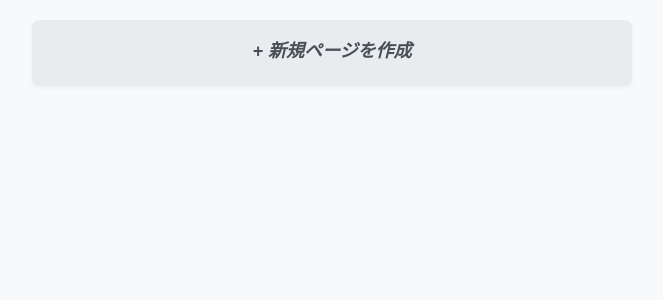
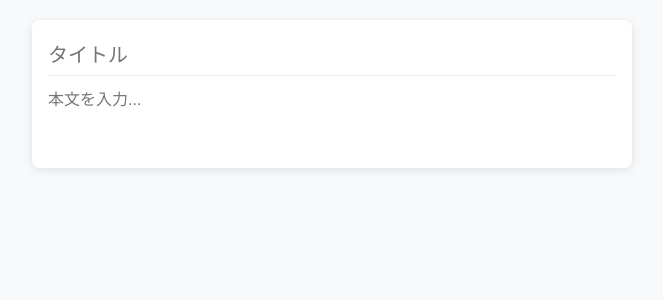
Before and after one commit to buzomo/myw, a Flask app: page / in a window 1280 px wide. Shown: the top 300 px of the page, without its empty margins (308-971 px from the left). Run offline with Flask 3, Linux system fonts and the light colour scheme; data that the repository does not hold is empty; some libraries are stand-ins or nearby versions.

Commit message:
「新規ページ作成」ボタンを廃止し、最初から空欄のエディタを配置。 各エディタの textarea の高さを行数に応じて可変（1行なら1行分の高さ）。 バツボタンを削除。

```diff
--- a/templates/index.html
+++ b/templates/index.html
@@ -8,181 +8,164 @@
       type="image/svg+xml">
     <title>シンプルWiki</title>
     <style>
-        * { box-sizing: border-box; margin: 0; padding: 0; font-family: sans-serif; }
-        body { background: #f8f9fa; padding: 20px; }
-        #pageList { max-width: 600px; margin: 0 auto; }
-        .page-card { background: white; border-radius: 8px; padding: 16px; margin-bottom: 12px; box-shadow: 0 2px 4px rgba(0,0,0,0.05); cursor: pointer; }
-        .page-title { font-size: 18px; font-weight: bold; margin-bottom: 8px; }
-        .page-content { color: #555; font-size: 14px; overflow: hidden; text-overflow: ellipsis; display: -webkit-box; -webkit-line-clamp: 2; -webkit-box-orient: vertical; }
-        .editor-container { background: white; border-radius: 8px; padding: 16px; margin-bottom: 12px; box-shadow: 0 2px 8px rgba(0,0,0,0.1); position: relative; }
-        .editor-title { width: 100%; font-size: 20px; border: none; outline: none; margin-bottom: 12px; padding: 8px 0; border-bottom: 1px solid #eee; }
-        .editor-content { width: 100%; min-height: 100px; font-size: 16px; border: none; outline: none; resize: none; overflow-y: auto; }
-        .close-button { position: absolute; top: 10px; right: 10px; background: none; border: none; font-size: 18px; cursor: pointer; color: #ccc; }
-        .close-button:hover { color: #666; }
-        .keyword { color: #0366d6; cursor: pointer; }
-        #relatedPages { max-width: 600px; margin: 20px auto; }
-        .related-page-card { background: white; border-radius: 8px; padding: 16px; margin-bottom: 12px; box-shadow: 0 2px 4px rgba(0,0,0,0.05); cursor: pointer; }
-        .highlight { background-color: #d4edda; font-weight: bold; }
-        #searchModal { display: none; position: fixed; top: 0; left: 0; width: 100%; height: 100%; background: rgba(0, 0, 0, 0.5); z-index: 100; }
-        #searchModalContent { position: absolute; top: 50%; left: 50%; transform: translate(-50%, -50%); background: white; padding: 20px; border-radius: 8px; width: 80%; max-width: 600px; }
-        #searchInput { width: 100%; padding: 12px; font-size: 16px; border: 1px solid #ddd; border-radius: 6px; margin-bottom: 16px; }
-        #searchResults { max-height: 400px; overflow-y: auto; }
-        #newPageCard {
-            background: #e9ecef !important;
-            color: #495057 !important;
-            font-style: italic;
+        * {
+            box-sizing: border-box;
+            margin: 0;
+            padding: 0;
+            font-family: sans-serif;
+        }
+        body {
+            background: #f8f9fa;
+            padding: 20px;
+        }
+        #pageList {
+            max-width: 600px;
+            margin: 0 auto;
+        }
+        .editor-container {
+            background: white;
+            border-radius: 8px;
+            padding: 16px;
             margin-bottom: 12px;
-            text-align: center;
+            box-shadow: 0 2px 8px rgba(0, 0, 0, 0.1);
         }
-        #newPageCard:hover {
-            background: #dee2e6 !important;
+        .editor-title {
+            width: 100%;
+            font-size: 20px;
+            border: none;
+            outline: none;
+            margin-bottom: 12px;
+            padding: 8px 0;
+            border-bottom: 1px solid #eee;
         }
-        .toast { visibility: hidden; min-width: 250px; background-color: #333; color: #fff; text-align: center; border-radius: 2px; padding: 16px; position: fixed; z-index: 1; right: 30px; bottom: 30px; }
-        .toast.show { visibility: visible; animation: fadein 0.5s, fadeout 0.5s 2.5s; }
-        @keyframes fadein { from { bottom: 0; opacity: 0; } to { bottom: 30px; opacity: 1; } }
-        @keyframes fadeout { from { bottom: 30px; opacity: 1; } to { bottom: 0; opacity: 0; } }
+        .editor-content {
+            width: 100%;
+            min-height: auto;
+            font-size: 16px;
+            border: none;
+            outline: none;
+            resize: none;
+            overflow-y: hidden;
+            line-height: 1.5;
+        }
+        .related-pages {
+            margin-top: 12px;
+        }
+        .related-page-card {
+            background: #f8f9fa;
+            border-radius: 4px;
+            padding: 8px 12px;
+            margin-bottom: 6px;
+            cursor: pointer;
+            display: inline-block;
+            margin-right: 6px;
+            font-size: 14px;
+        }
+        .related-page-card:hover {
+            background: #e9ecef;
+        }
     </style>
 </head>
 <body>
     <div id="pageList">
-        <div class="page-card" id="newPageCard" onclick="createNewEditor()">
-            <div class="page-title">+ 新規ページを作成</div>
+        <div class="editor-container" data-title="">
+            <input type="text" class="editor-title" placeholder="タイトル" oninput="updatePageTitle(this)">
+            <textarea class="editor-content" placeholder="本文を入力..." oninput="autoResize(this); extractKeywords(this)"></textarea>
+            <div class="related-pages"></div>
         </div>
     </div>
-    <div id="searchModal">
-        <div id="searchModalContent">
-            <input type="text" id="searchInput" placeholder="検索..." autofocus>
-            <div id="searchResults"></div>
-        </div>
-    </div>
-    <div id="toast" class="toast"></div>
     <script>
         const token = "{{ token }}";
-        let lastDeletedPage = null;
-        let debounceTimer = null;
         let cachedPages = JSON.parse(localStorage.getItem('cachedPages')) || [];
 
         // ページ一覧を表示（本文が空のページを除外）
         function renderPageList(pages) {
             const pageList = document.getElementById('pageList');
             const filteredPages = pages.filter(page => page.content.trim().length > 0);
-            let html = `<div class="page-card" id="newPageCard" onclick="createNewEditor()" style="text-align: center; cursor: pointer; background: #e9ecef;">
-                            <div class="page-title">+ 新規ページを作成</div>
-                        </div>`;
-            html += filteredPages.map(page => {
-                return `
+            let html = '';
+            filteredPages.forEach(page => {
+                html += `
                     <div class="editor-container" data-title="${page.title}">
-                        <button class="close-button" onclick="closeEditor('${page.title}')">×</button>
-                        <input type="text" class="editor-title" value="${page.title}" oninput="updatePageTitle(this, '${page.title}')" placeholder="タイトル">
-                        <textarea class="editor-content" oninput="updateEditorHeight(this); extractKeywords(this, '${page.title}')" placeholder="本文を入力...">${page.content}</textarea>
+                        <input type="text" class="editor-title" value="${page.title}" oninput="updatePageTitle(this)" placeholder="タイトル">
+                        <textarea class="editor-content" oninput="autoResize(this); extractKeywords(this)" placeholder="本文を入力...">${page.content}</textarea>
                         <div class="related-pages" id="relatedPages_${page.title.replace(/\s+/g, '_')}"></div>
                     </div>
                 `;
-            }).join('');
-            pageList.innerHTML = html;
+            });
+            pageList.innerHTML += html;
         }
 
-        // 新規エディタを作成
-        function createNewEditor() {
-            const pageList = document.getElementById('pageList');
-            const newEditorId = Date.now();
-            const newEditorHTML = `
-                <div class="editor-container" data-title="">
-                    <button class="close-button" onclick="closeEditor('')">×</button>
-                    <input type="text" class="editor-title" placeholder="タイトル" oninput="updateEditorHeight(this.parentNode.querySelector('.editor-content'))">
-                    <textarea class="editor-content" placeholder="本文を入力..." oninput="updateEditorHeight(this); extractKeywords(this, '')"></textarea>
-                    <div class="related-pages" id="relatedPages_${newEditorId}"></div>
-                </div>
-            `;
-            pageList.insertAdjacentHTML('beforeend', newEditorHTML);
-            const newEditor = pageList.lastElementChild;
-            newEditor.querySelector('.editor-title').focus();
-        }
-
-        // エディタを閉じる
-        function closeEditor(title) {
-            if (!title && !confirm('新規ページを破棄しますか？')) {
-                return;
-            }
-            const editor = document.querySelector(`.editor-container[data-title="${title}"]`);
-            if (editor) {
-                editor.remove();
-            }
-        }
-
-        // エディタの高さを更新
-        function updateEditorHeight(textarea) {
+        // テキストエリアの高さを自動調整
+        function autoResize(textarea) {
             textarea.style.height = 'auto';
             textarea.style.height = (textarea.scrollHeight) + 'px';
         }
 
         // タイトルを更新
-        function updatePageTitle(input, oldTitle) {
-            const newTitle = input.value;
+        function updatePageTitle(input) {
             const editor = input.closest('.editor-container');
-            editor.setAttribute('data-title', newTitle);
-            savePage(newTitle, editor.querySelector('.editor-content').value, oldTitle);
+            const title = input.value;
+            const content = editor.querySelector('.editor-content').value;
+            editor.setAttribute('data-title', title);
+            savePage(title, content);
         }
 
         // キーワードを抽出して関連ページを表示
-        function extractKeywords(textarea, title) {
+        function extractKeywords(textarea) {
+            const editor = textarea.closest('.editor-container');
+            const title = editor.getAttribute('data-title');
             const content = textarea.value;
             const keywords = [...new Set(content.match(/\[([^\]]+)\]/g) || [])].map(k => k.slice(1, -1));
+            const relatedPagesContainer = editor.querySelector('.related-pages');
             if (keywords.length > 0) {
-                const relatedPagesContainer = document.getElementById(`relatedPages_${title.replace(/\s+/g, '_')}`);
-                if (relatedPagesContainer) {
                 let html = '';
                 keywords.forEach(keyword => {
                     const existingPage = cachedPages.find(page => page.title === keyword);
                     if (existingPage) {
-                            html += `
-                                <div class="related-page-card" onclick="openPage('${keyword}')">
-                                    <div class="page-title">${keyword}</div>
-                                </div>
-                            `;
+                        html += `<div class="related-page-card" onclick="focusPage('${keyword}')">${keyword}</div>`;
                     } else {
-                            html += `
-                                <div class="related-page-card" onclick="createNewEditorWithTitle('${keyword}')">
-                                    <div class="page-title">${keyword} (新規作成)</div>
-                                </div>
-                            `;
+                        html += `<div class="related-page-card" onclick="createEditorWithTitle('${keyword}')">${keyword} (新規)</div>`;
                     }
                 });
                 relatedPagesContainer.innerHTML = html;
-                }
+            } else {
+                relatedPagesContainer.innerHTML = '';
             }
         }
 
+        // 指定したタイトルのエディタにフォーカス
+        function focusPage(title) {
+            const editors = document.querySelectorAll('.editor-container');
+            for (const editor of editors) {
+                if (editor.getAttribute('data-title') === title) {
+                    editor.querySelector('.editor-content').focus();
+                    return;
+                }
+            }
+            // 存在しない場合は新規エディタを作成
+            createEditorWithTitle(title);
+        }
+
         // タイトルを指定して新規エディタを作成
-        function createNewEditorWithTitle(title) {
+        function createEditorWithTitle(title) {
             const pageList = document.getElementById('pageList');
+            const existingPage = cachedPages.find(page => page.title === title);
+            const content = existingPage ? existingPage.content : '';
             const newEditorHTML = `
                 <div class="editor-container" data-title="${title}">
-                    <button class="close-button" onclick="closeEditor('${title}')">×</button>
-                    <input type="text" class="editor-title" value="${title}" oninput="updatePageTitle(this, '${title}')" placeholder="タイトル">
-                    <textarea class="editor-content" placeholder="本文を入力..." oninput="updateEditorHeight(this); extractKeywords(this, '${title}')"></textarea>
+                    <input type="text" class="editor-title" value="${title}" oninput="updatePageTitle(this)" placeholder="タイトル">
+                    <textarea class="editor-content" oninput="autoResize(this); extractKeywords(this)" placeholder="本文を入力...">${content}</textarea>
                     <div class="related-pages" id="relatedPages_${title.replace(/\s+/g, '_')}"></div>
                 </div>
             `;
             pageList.insertAdjacentHTML('beforeend', newEditorHTML);
-        }
-
-        // ページを開く
-        function openPage(title) {
-            const existingEditor = document.querySelector(`.editor-container[data-title="${title}"]`);
-            if (!existingEditor) {
-                const page = cachedPages.find(page => page.title === title);
-                if (page) {
-                    createNewEditorWithTitle(title);
-                    const editor = document.querySelector(`.editor-container[data-title="${title}"]`);
-                    editor.querySelector('.editor-content').value = page.content;
-                }
-            }
+            const newEditor = pageList.lastElementChild;
+            newEditor.querySelector('.editor-content').focus();
         }
 
         // ページを保存
-        function savePage(title, content, oldTitle = null) {
-            if (content.trim().length === 0) {
+        function savePage(title, content) {
+            if (content.trim().length === 0 && title.trim().length === 0) {
                 return;
             }
             fetch('/api/save', {
@@ -190,13 +173,6 @@
                 headers: { 'Content-Type': 'application/json' },
                 body: JSON.stringify({ token, title, content })
             }).then(() => {
-                if (oldTitle && oldTitle !== title) {
-                    fetch('/api/delete', {
-                        method: 'POST',
-                        headers: { 'Content-Type': 'application/json' },
-                        body: JSON.stringify({ token, title: oldTitle })
-                    });
-                }
                 updateCacheAndFetchList();
             });
         }
@@ -219,9 +195,6 @@
 
         // 初期化
         document.addEventListener('DOMContentLoaded', () => {
-            if (cachedPages.length > 0) {
-                renderPageList(cachedPages);
-            }
             fetchPageList();
         });
     </script>
```
Lines whose indentation alone changed are shown as unchanged.
